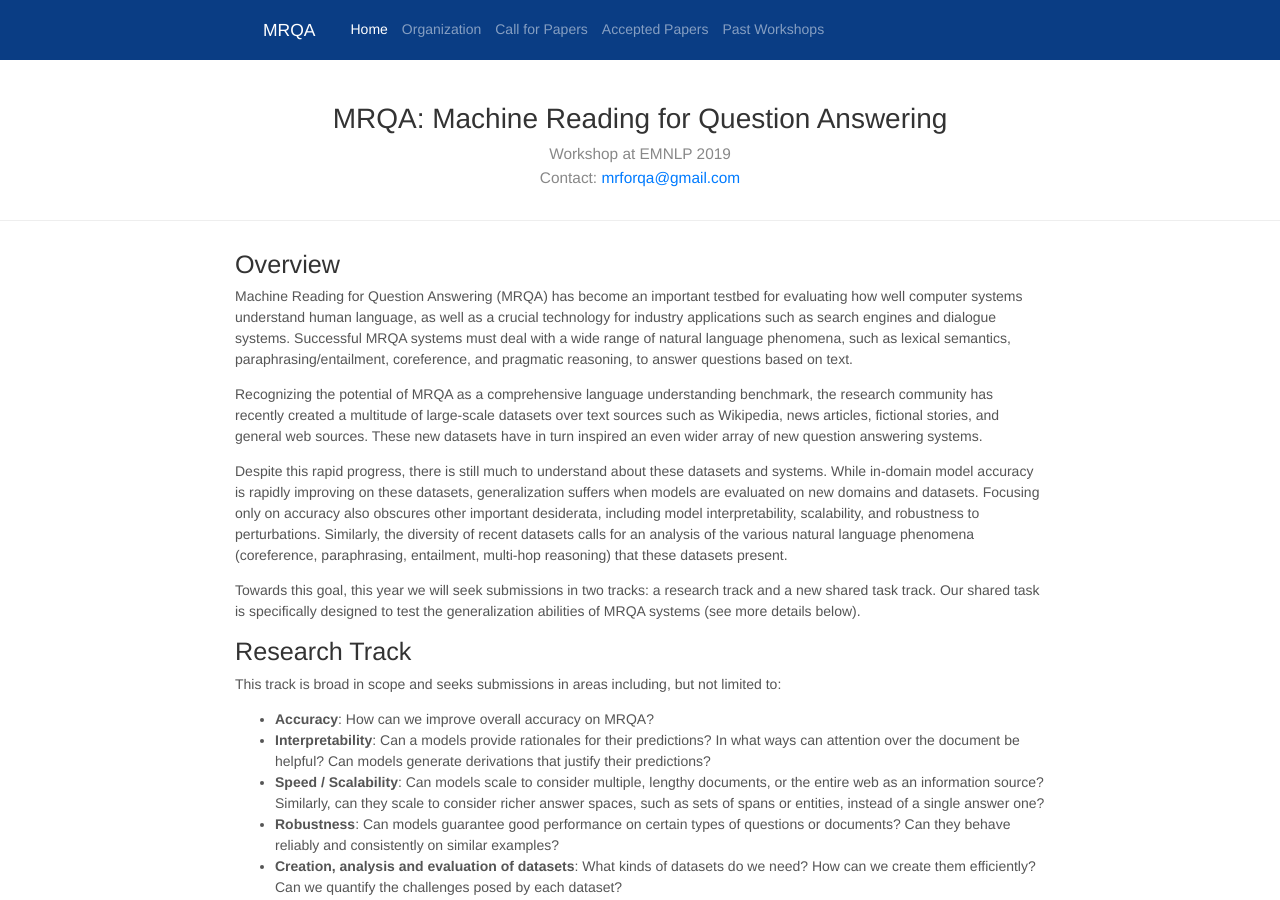
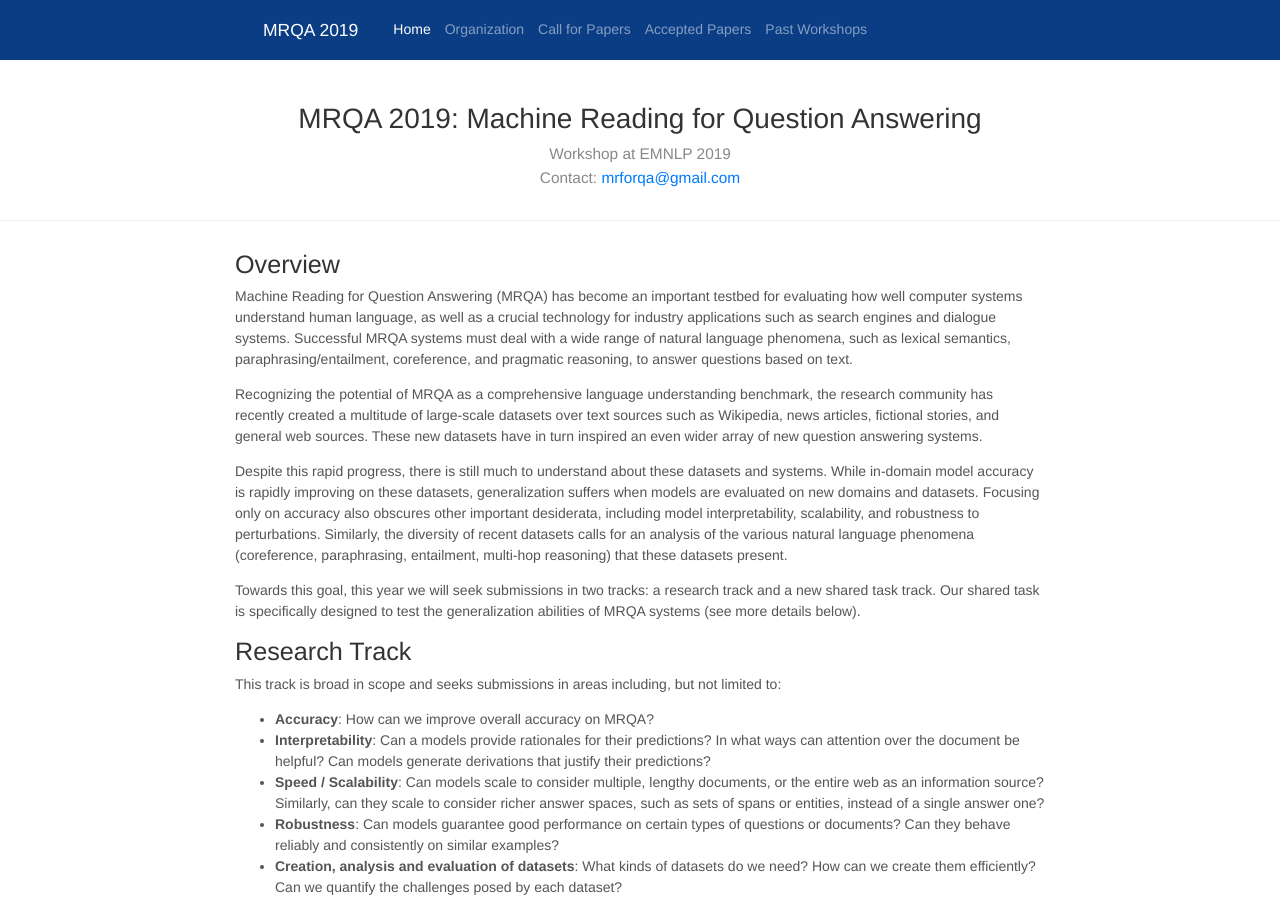
Before and after one commit to mrqa/mrqa.github.io, a Jekyll site: the page built from index.md, in a window 1280 px wide and 900 px high. Built offline with Jekyll 4.4.1, drawn with Linux system fonts in a browser that asks for light colours; nearby versions of some CDN libraries.

Commit message:
mrqa -> mrqa 2019

```diff
--- a/_layouts/main.html
+++ b/_layouts/main.html
@@ -27,7 +27,7 @@
           <button class="navbar-toggler navbar-toggler-right" type="button" data-toggle="collapse" data-target="#navbarSupportedContent" aria-controls="navbarSupportedContent" aria-expanded="false" aria-label="Toggle navigation">
             <span class="navbar-toggler-icon"></span>
           </button>
-          <a class="navbar-brand" href="/">MRQA</a>
+          <a class="navbar-brand" href="/">MRQA 2019</a>
           <div class="collapse navbar-collapse" id="navbarSupportedContent">
             <ul class="navbar-nav mr-auto">
               {% assign sorted_pages = site.pages | sort:"order" | where:"collection","pages_2019" %}
@@ -48,7 +48,7 @@
 
     <div class="blog-header">
       <div class="container text-center">
-        <h1 class="blog-title">MRQA: Machine Reading for Question Answering</h1>
+        <h1 class="blog-title">MRQA 2019: Machine Reading for Question Answering</h1>
         <p class="lead blog-description">
 					Workshop at EMNLP 2019<br/>
 
```
